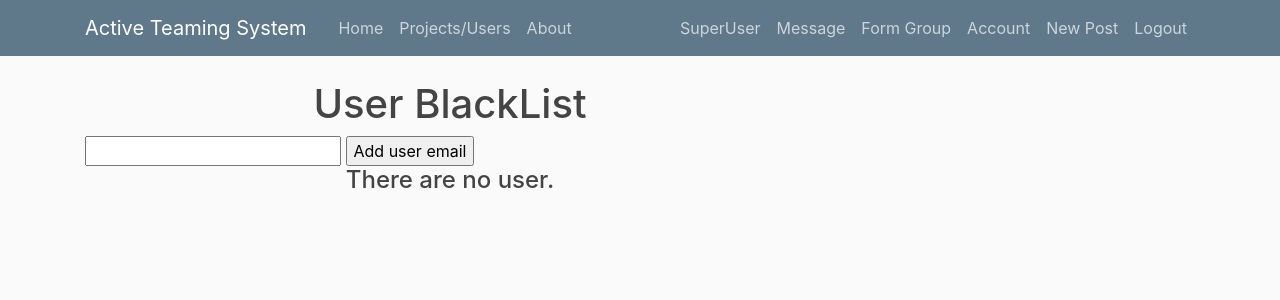
After one commit to Ivan-bin/csc322, a Flask app: page /user_blacklist in a window 1280 px wide. The commit adds this page. Shown: the top 300 px of the page. Run offline with Flask 2, Linux system fonts and the light colour scheme; a user stored in the database is signed in; some libraries are stand-ins or nearby versions.

Commit message:
su user blacklist feature was implemented

```diff
--- a/application/route.py
+++ b/application/route.py
@@ -4,7 +4,7 @@ from PIL import Image
 from flask import render_template, url_for, flash, redirect, request, abort
 from application import app, db, bcrypt, mail
 from application.forms import RegistrationForm, LoginForm, UpdateAccountForm, PostForm, ResetPasswordForm, RequestResetForm, FormGroupForm
-from application.models import Application, ApplicationBlacklist, User, Post, Project, Compliment, Complaint
+from application.models import Application, ApplicationBlacklist, User, Post, Project, Compliment, Complaint, UserBlacklist
 from flask_login import login_user, current_user, logout_user, login_required
 from flask_mail import Message
 
@@ -355,3 +355,40 @@ def approve_complaint(complaint_id):
         mail.send(msg)
         flash('Complaint has been sent.','success')
         return redirect(url_for('complaints'))
+
+@app.route('/user_blacklist', methods=['POST', 'GET'])
+@login_required
+def user_blacklist():
+    if current_user.is_su:
+        if request.method == 'POST':
+            user_email = request.form['content']
+            user = User.query.filter_by(email=user_email).first()
+            if user:
+                new_user = UserBlacklist(user_blacklisted_id=user.id)
+                try:
+                    user.is_blacklisted = True
+                    db.session.add(new_user)
+                    db.session.commit()
+                    return redirect('user_blacklist')
+                except:
+                    return 'There was an issue adding your word'
+            else:
+                flash('No user with that email.','info')
+                return redirect('user_blacklist')
+        else:
+            users = UserBlacklist.query.order_by(UserBlacklist.id).all()
+            return render_template('user_blacklist.html', users=users)
+
+@app.route('/remove_blacklisted_user/<int:id>',methods=['POST', 'GET'])
+@login_required
+def remove_blacklisted_user(id):
+    if current_user.is_su:
+        user_to_remove = UserBlacklist.query.get_or_404(id)
+        try:
+            user_to_remove.user_blacklisted.is_blacklisted = False
+            db.session.delete(user_to_remove)
+            db.session.commit()
+            flash('Remove','success')
+            return redirect(url_for('user_blacklist'))
+        except:
+            return 'There was a problem deleting that task'
--- a/application/templates/su.html
+++ b/application/templates/su.html
@@ -16,7 +16,7 @@
             </div>
             <div class="form-row">
                 <div class="col-md-4 mb-3">
-                    <button type="button" class="btn btn-primary btn-block">Large button</button>
+                    <button type="button" class="btn btn-primary btn-block" onclick="window.location.href='{{ url_for('user_blacklist') }}';">Blacklisted Users</button>
                 </div>
                 <div class="col-md-4 mb-3">
                     <button type="button" class="btn btn-primary btn-block">Large button</button>
--- /dev/null
+++ b/application/templates/user_blacklist.html
@@ -0,0 +1,34 @@
+{%extends "layout.html"%}
+{%block content%}
+    <div class="content">
+        <h1 style="text-align: center">User BlackList</h1>
+        <div class="form">
+            <form action="/user_blacklist" method="POST">
+                <input type="text" name="content" id="content">
+                <input type="submit" value="Add user email">
+            </form>
+        </div>
+        {% if users|length < 1 %}
+        <h4 style="text-align: center">There are no user.</h4>
+        {% else %}
+        <table class="table">
+            <thead>
+            <tr>
+                <th scope="col">Username</th>
+                <th scope="col">User email</th>
+                <th scope="col">Remove</th>
+            </tr>
+            </thead>
+            <tbody>
+                {% for user in users %}
+                <tr>
+                    <td>{{ user.user_blacklisted.username }}</td>
+                    <td>{{ user.user_blacklisted.email }}</td>
+                    <td><a href="{{ url_for('remove_blacklisted_user',id=user.id) }}">Delete</a></td>
+                </tr>
+            {% endfor %}
+            </tbody>
+        </table>
+        {% endif %}
+    </div>
+{%endblock%}
```
Also changed, not shown: application/models.py (+11 -2 lines), application/site.db.
